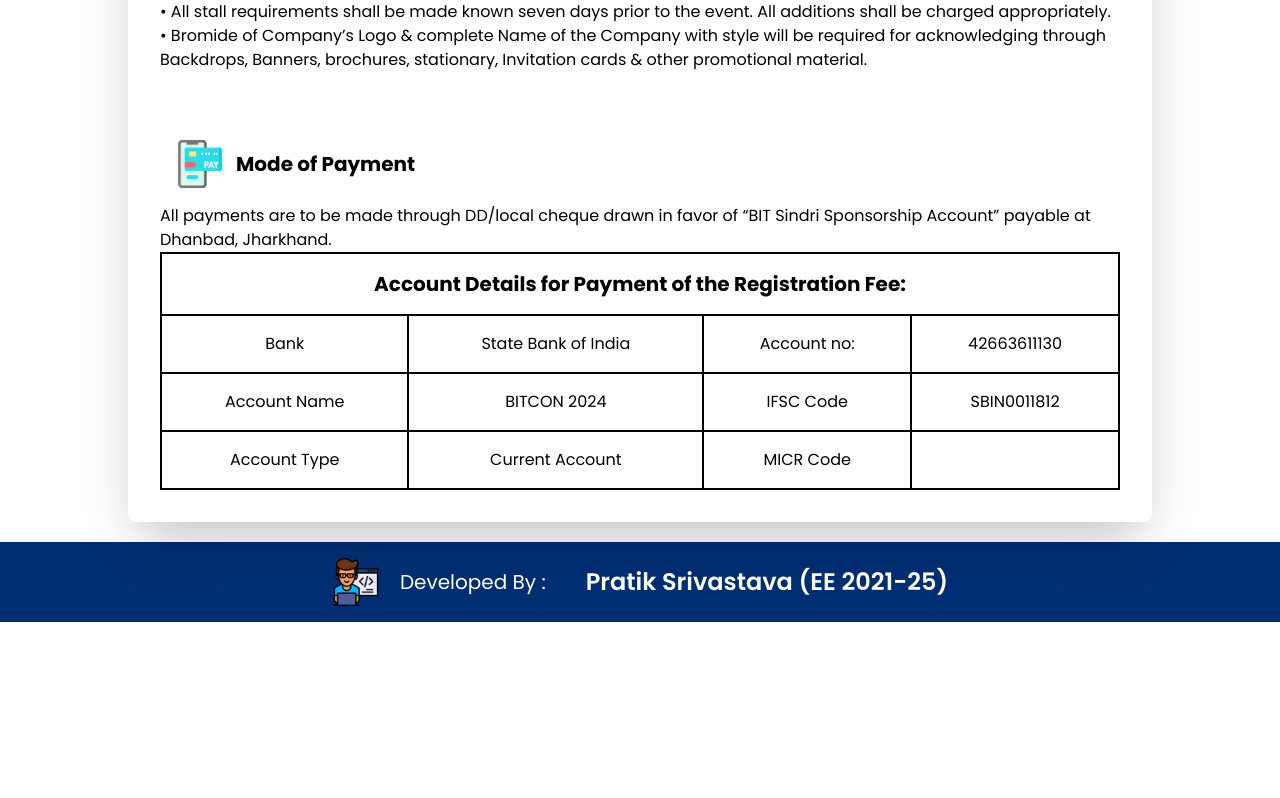
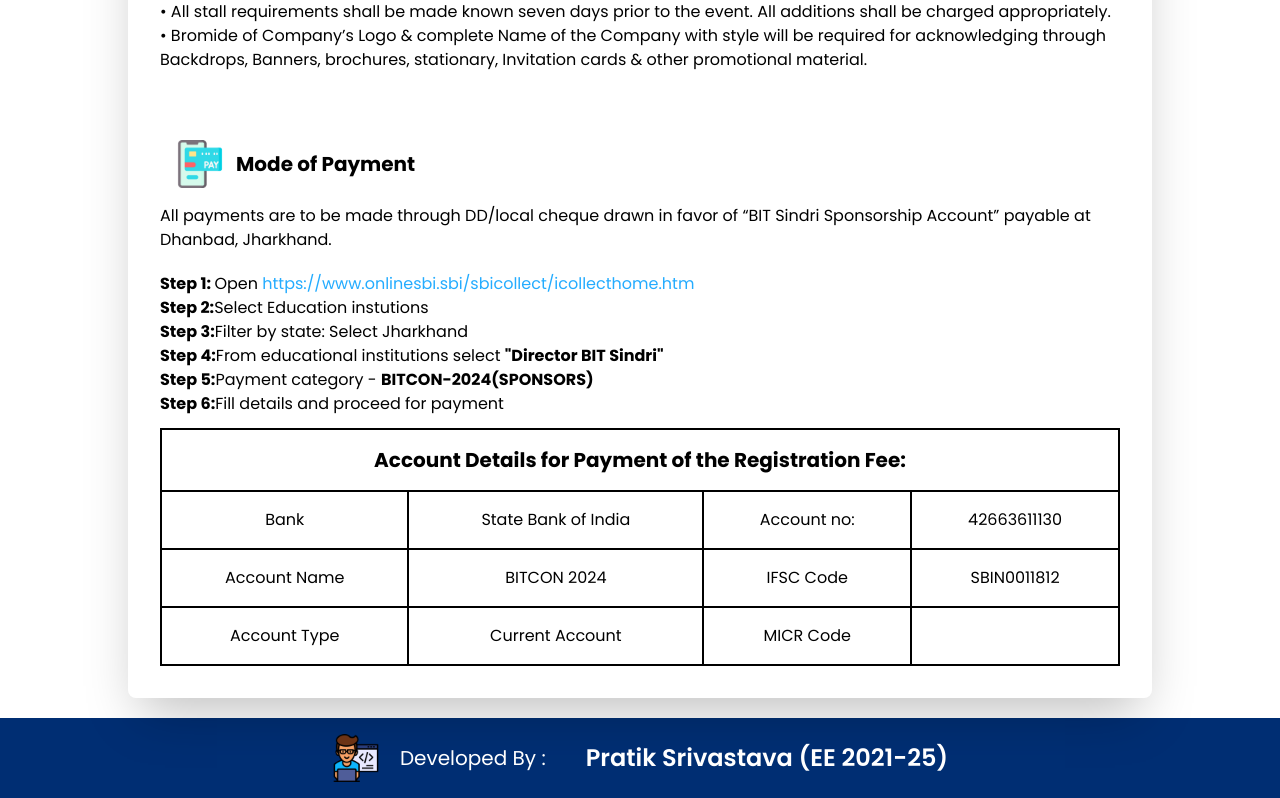
Before and after one commit to pratiksrivastava01/bitcon2023, a Next.js app: page /sponsor in a window 1280 px wide. Shown: the part 1312-2110 px from the top of the page. Before the commit the page ends 1934 px from the top, so only its background shows below. Built offline with nearby package versions, Linux system fonts and the light colour scheme; a web font is replaced by a local one.

Commit message:
Update sponsor.js

```diff
--- a/pages/sponsor.js
+++ b/pages/sponsor.js
@@ -152,6 +152,41 @@ function sponsor() {
             </div>
             All payments are to be made through DD/local cheque drawn in favor
             of “BIT Sindri Sponsorship Account” payable at Dhanbad, Jharkhand.
+            <ul className="mt-5 mb-3 ">
+              <li>
+                <span className="font-bold">Step 1: </span>
+                Open{" "}
+                <a
+                  href="https://www.onlinesbi.sbi/sbicollect/icollecthome.htm"
+                  className="text-blue"
+                >
+                  {" "}
+                  https://www.onlinesbi.sbi/sbicollect/icollecthome.htm
+                </a>
+              </li>
+              <li>
+                <span className="font-bold">Step 2:</span>
+                Select Education instutions
+              </li>
+              <li>
+                <span className="font-bold">Step 3:</span>
+                Filter by state: Select Jharkhand
+              </li>
+              <li>
+                <span className="font-bold">Step 4:</span>
+                From educational institutions select{" "}
+                <span className="font-bold"> "Director BIT Sindri"</span>
+              </li>
+              <li>
+                <span className="font-bold">Step 5:</span>
+                Payment category -{" "}
+                <span className="font-bold"> BITCON-2024(SPONSORS)</span>
+              </li>
+              <li>
+                <span className="font-bold">Step 6:</span>
+                Fill details and proceed for payment
+              </li>
+            </ul>
             <table className="border-collapse w-full">
               <tbody>
                 <tr>
```
